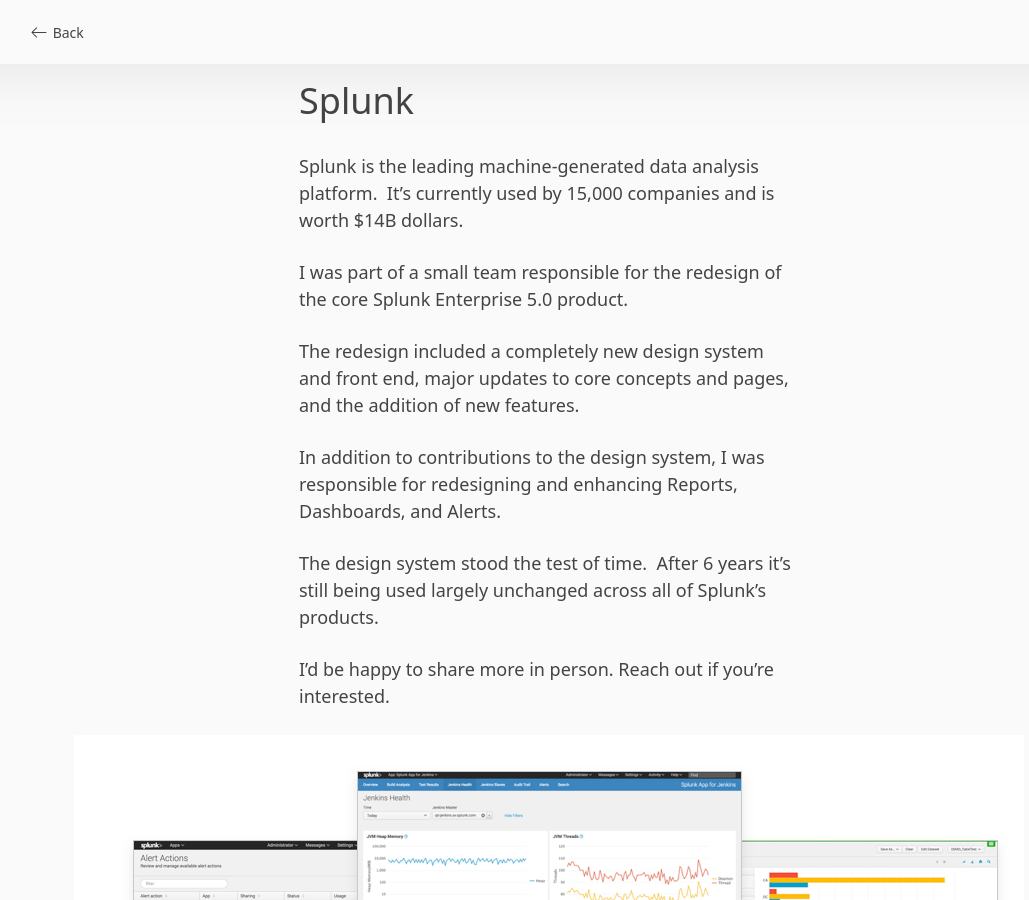
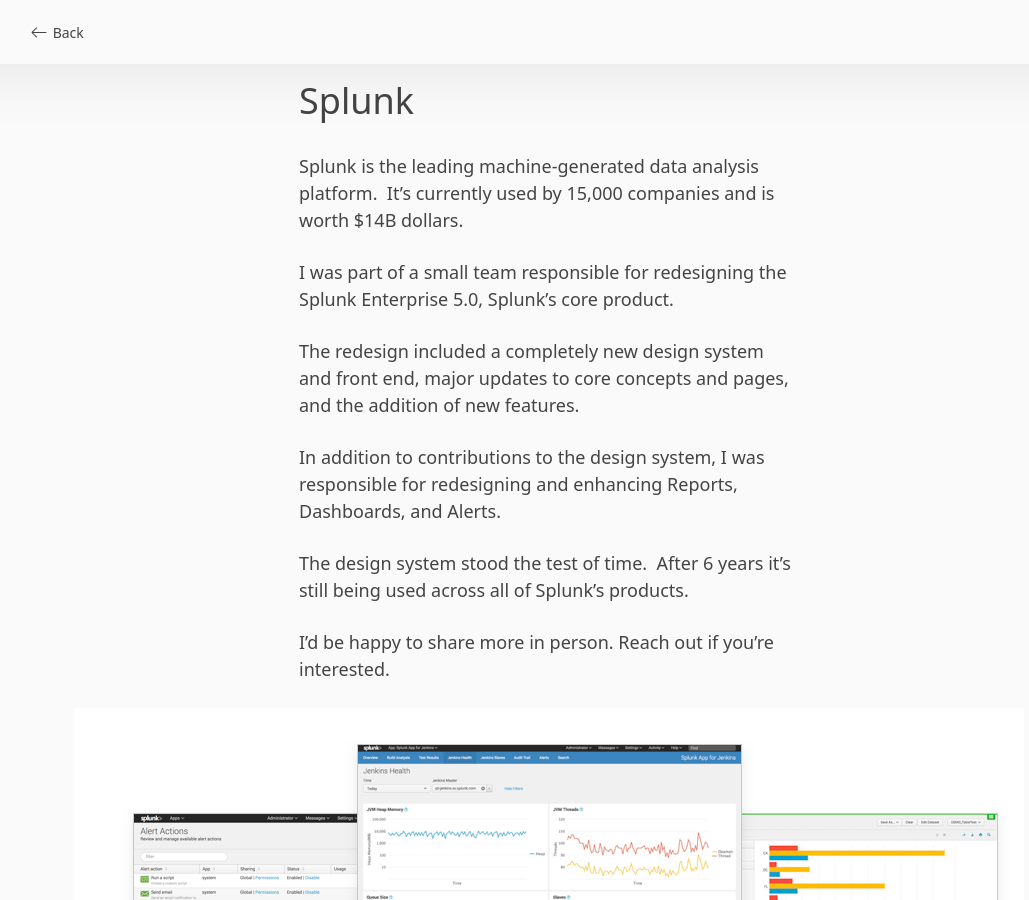
Before and after one commit to philipvanderbroek/philipvanderbroek.github.io, a Jekyll site: the page built from splunk.md, in a window 1280 px wide and 900 px high, scrolled down 426 px. Shown: the whole window, without its empty margins (91-1120 px from the left). Built offline with Jekyll 4.4.1, drawn with Linux system fonts in a browser that asks for light colours.

Commit message:
update splk

```diff
--- a/splunk.md
+++ b/splunk.md
@@ -9,13 +9,13 @@
 
 Splunk is the leading machine-generated data analysis platform.  It’s currently used by 15,000 companies and is worth $14B dollars.
 
-I was part of a small team responsible for the redesign of the core Splunk Enterprise 5.0 product.
+I was part of a small team responsible for redesigning the Splunk Enterprise 5.0, Splunk's core product.
 
 The redesign included a completely new design system and front end, major updates to core concepts and pages, and the addition of new features.
 
 In addition to contributions to the design system, I was responsible for redesigning and enhancing Reports, Dashboards, and Alerts.
 
-The design system stood the test of time.  After 6 years it’s still being used largely unchanged across all of Splunk’s products.
+The design system stood the test of time.  After 6 years it’s still being used across all of Splunk’s products.
 
 I'd be happy to share more in person.  Reach out if you're interested.
 
```
